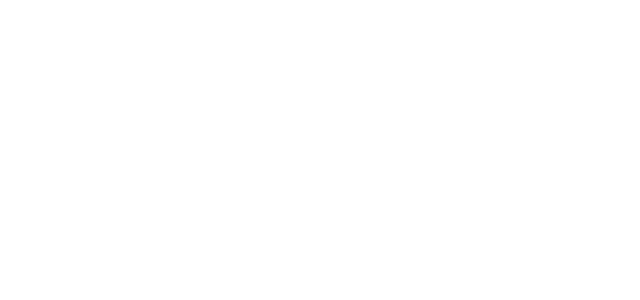
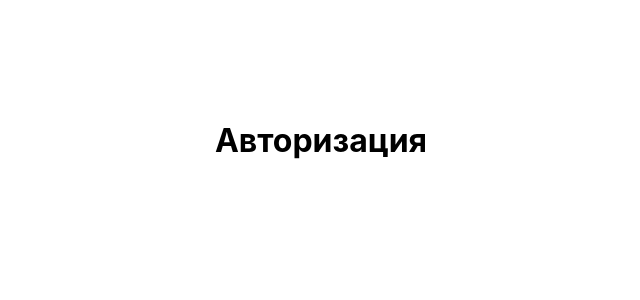
Before and after one commit to lusyio/mywish, a React app: page / in a window 1280 px wide. Shown: the top 300 px of the page, without its empty margins (319-959 px from the left). Built offline with nearby package versions, Linux system fonts and the light colour scheme.

Commit message:
добавил некоторые компоненты

```diff
--- a/src/App.js
+++ b/src/App.js
@@ -1,11 +1,17 @@
 import React from 'react';
+import Layout from "./hoc/Layout/Layout";
+import Authorization from "./containers/Authorization/Authorization";
 
 function App() {
-  return (
-    <div className="App">
+    return (
+        <div className="App">
+            <Layout>
+                <Authorization>
 
-    </div>
-  );
+                </Authorization>
+            </Layout>
+        </div>
+    );
 }
 
 export default App;
--- /dev/null
+++ b/src/components/AuthorizationBlock/AuthorizationBlock.js
@@ -0,0 +1,12 @@
+import React from "react";
+import classes from './AuthorizationBlock.module.css'
+
+const AuthorizationBlock = props => {
+    return (
+        <div className={classes.AuthorizationBlock}>
+            <h1>Авторизация</h1>
+        </div>
+    )
+};
+
+export default AuthorizationBlock;
--- /dev/null
+++ b/src/components/AuthorizationBlock/AuthorizationBlock.module.css
@@ -0,0 +1,7 @@
+.AuthorizationBlock {
+
+}
+
+.AuthorizationBlock h1{
+    text-align: center;
+}
--- /dev/null
+++ b/src/components/UI/Button/Button.module.css
@@ -0,0 +1,3 @@
+.Button {
+
+}
--- /dev/null
+++ b/src/containers/Authorization/Authorization.js
@@ -0,0 +1,18 @@
+import React, {Component} from "react";
+import classes from './Authorization.module.css'
+import AuthorizationBlock from "../../components/AuthorizationBlock/AuthorizationBlock";
+
+class Authorization extends Component {
+    render() {
+        return (
+            <div className={classes.Authorization}>
+                <div className={classes.AuthorizationWrapper}>
+                    <AuthorizationBlock>
+                    </AuthorizationBlock>
+                </div>
+            </div>
+        )
+    }
+}
+
+export default Authorization
--- /dev/null
+++ b/src/containers/Authorization/Authorization.module.css
@@ -0,0 +1,11 @@
+.Authorization {
+    display: flex;
+    justify-content: center;
+    padding-top: 100px;
+    flex-grow: 1;
+    width: 100%;
+}
+
+.AuthorizationWrapper {
+    width: 600px;
+}
--- /dev/null
+++ b/src/hoc/Layout/Layout.js
@@ -0,0 +1,16 @@
+import React, {Component} from "react";
+import classes from './Layout.module.css'
+
+class Layout extends Component{
+    render() {
+        return (
+            <div className={classes.Layout}>
+                <main>
+                    {this.props.children}
+                </main>
+            </div>
+        )
+    }
+}
+
+export default Layout
--- /dev/null
+++ b/src/hoc/Layout/Layout.module.css
@@ -0,0 +1,11 @@
+.Layout {
+    height: 100vh;
+    display: flex;
+    flex-direction: column;
+}
+
+.Layout main {
+    display: flex;
+    flex-direction: column;
+    flex-grow: 1;
+}
```
Also changed, not shown: src/components/UI/Button/Button.js (added, +20 -0 lines), src/components/UI/Input/Input.js (added, +13 -0 lines), src/components/UI/Input/Input.module.css (added, +9 -0 lines).
